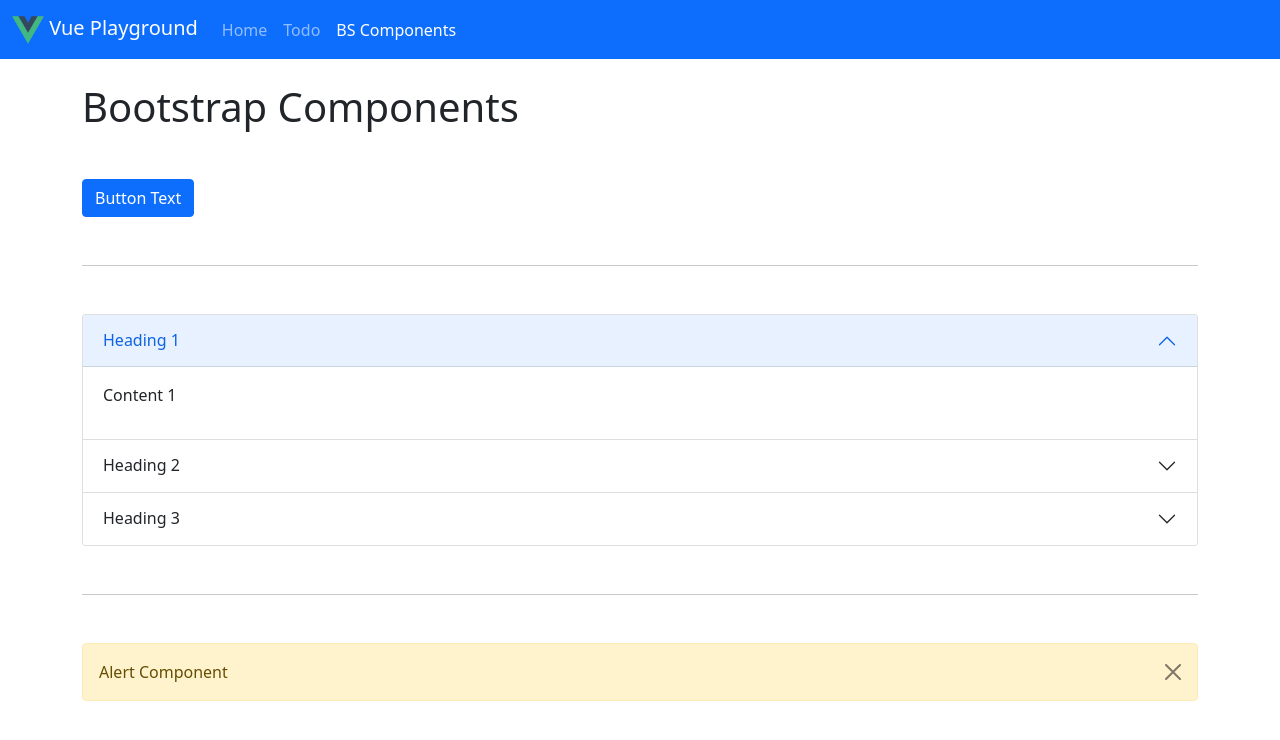
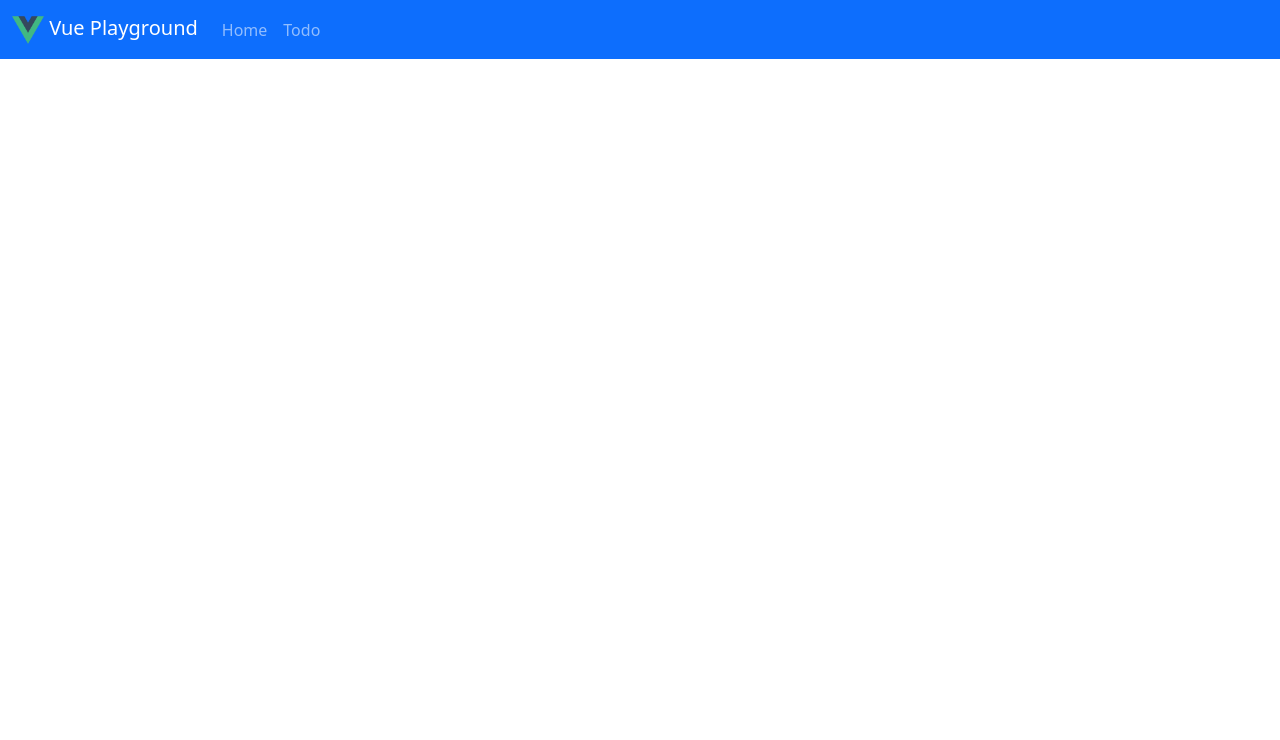
Before and after one commit to opnrivers/vue-playground, a Vue app: page /bs-components in a window 1280 px wide. Shown: the top 740 px of the page. Built offline with nearby package versions, Linux system fonts and the light colour scheme.

Commit message:
rm bs-components

```diff
--- a/src/components/bs-accordion.js
+++ /dev/null
@@ -1,6 +0,0 @@
-export default {
-  name: 'bs-accordion',
-  props: {
-    items: Array,
-  },
-};
--- a/src/components/bs-accordion.vue
+++ /dev/null
@@ -1,29 +0,0 @@
-<template>
-  <div class="accordion">
-    <div v-for="(item, index) in items"
-         :key="index"
-         class="accordion-item">
-      <h2 class="accordion-header" id="headingOne">
-        <button
-          class="accordion-button"
-          :class="{ 'collapsed': index !== 0 }"
-          type="button"
-          data-bs-toggle="collapse"
-          :data-bs-target="`#collapse${index}`"
-          aria-expanded="true"
-          :aria-controls="`collapse${index}`">{{ item.heading }}
-        </button>
-      </h2>
-      <div :id="`collapse${index}`"
-           class="accordion-collapse collapse"
-           :class="{ 'show': index === 0 }"
-           :aria-labelledby="`heading${index}`"
-           :data-bs-parent="`#${$attrs.id}`">
-        <div class="accordion-body" v-html="item.content">
-        </div>
-      </div>
-    </div>
-  </div>
-</template>
-
-<script src="./bs-accordion.js"></script>
--- a/src/components/bs-alert.js
+++ /dev/null
@@ -1,3 +0,0 @@
-export default {
-  name: 'bs-alert',
-};
--- a/src/components/bs-alert.vue
+++ /dev/null
@@ -1,5 +0,0 @@
-<template>
-  <div class="alert" role="alert">
-    <slot></slot>
-  </div>
-</template>
--- a/src/components/bs-button.js
+++ /dev/null
@@ -1,3 +0,0 @@
-export default {
-  name: 'bs-button',
-};
--- a/src/components/bs-button.vue
+++ /dev/null
@@ -1,5 +0,0 @@
-<template>
-  <button class="btn">
-    <slot></slot>
-  </button>
-</template>
--- a/src/components/navbar.vue
+++ b/src/components/navbar.vue
@@ -36,11 +36,6 @@
             active-class="active"
             class="nav-item nav-link">
             Todo</router-link>
-          <router-link
-            to="/bs-components"
-            active-class="active"
-            class="nav-item nav-link">
-            BS Components</router-link>
         </nav>
       </div>
     </div>
--- a/src/router.js
+++ b/src/router.js
@@ -1,7 +1,6 @@
 import { createWebHistory, createRouter } from 'vue-router';
 import Home from './views/home.vue';
 import Todo from './views/todo.vue';
-import BsComponents from './views/bs-components.vue';
 
 const routes = [{
   path: '/',
@@ -11,10 +10,6 @@ const routes = [{
   path: '/todo',
   name: 'todo',
   component: Todo,
-}, {
-  path: '/bs-components',
-  name: 'bs-components',
-  component: BsComponents,
 }];
 
 const router = createRouter({
--- a/src/views/bs-components.js
+++ /dev/null
@@ -1,12 +0,0 @@
-import BsAccordion from '../components/bs-accordion.vue';
-import BsAlert from '../components/bs-alert.vue';
-import BsButton from '../components/bs-button.vue';
-
-export default {
-  name: 'bs-components',
-  components: {
-    BsAccordion,
-    BsAlert,
-    BsButton,
-  },
-};
--- a/src/views/bs-components.vue
+++ /dev/null
@@ -1,38 +0,0 @@
-<template>
-  <div class="container">
-    <h1 class="mb-5">Bootstrap Components</h1>
-
-    <bs-button type="button" class="btn-primary">
-      Button Text
-    </bs-button>
-
-    <hr class="my-5"/>
-
-    <bs-accordion id="bsAccordion" :items="[{
-      heading: 'Heading 1',
-      content: '<p>Content 1</p>'
-    }, {
-      heading: 'Heading 2',
-      content: '<p>Content 2</p>'
-    }, {
-      heading: 'Heading 3',
-      content: '<p>Content 3</p>'
-    }]"></bs-accordion>
-
-    <hr class="my-5"/>
-
-    <bs-alert class="alert-warning alert-dismissible fade show">
-      Alert Component
-      <button
-        type="button"
-        class="btn-close"
-        data-bs-dismiss="alert"
-        aria-label="Close"></button>
-    </bs-alert>
-
-    <hr class="my-5"/>
-
-  </div>
-</template>
-
-<script src="./bs-components.js"></script>
```
